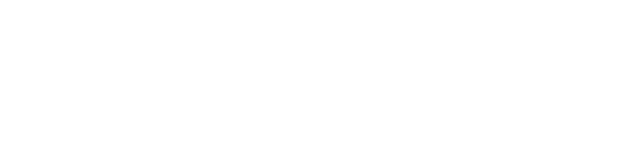
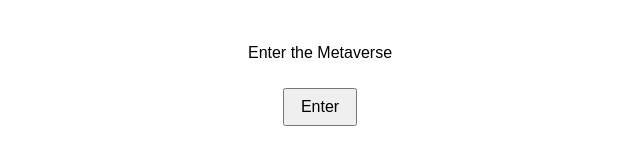
Before and after one commit to acciojob/enter-metaverse-mehabubi-meh, a website: page main.html in a window 1280 px wide. Shown: the whole page, without its empty margins (320-960 px from the left). Drawn offline with Linux system fonts and the light colour scheme.

Commit message:
created a submission

```diff
--- a/main.html
+++ b/main.html
@@ -1,16 +1,13 @@
 <!DOCTYPE html>
-
 <html>
-
 <head>
   <link rel="stylesheet" href="styles.css">
 </head>
-
 <body>
   <!-- the entire body must be written by student -->
-    <script type="text/javascript" src="./script.js">
-</script>
+  <p id="status">Enter the Metaverse</p>
+  <button id="enterBtn">Enter</button>
 
+  <script type="text/javascript" src="./script.js"></script>
 </body>
-
 </html>
--- a/script.js
+++ b/script.js
@@ -1 +1,10 @@
 //your JS code here. If required.
+// your JS code here. If required.
+document.getElementById("enterBtn").addEventListener("click", function () {
+  const statusPara = document.getElementById("status");
+
+  const h1 = document.createElement("h1");
+  h1.textContent = "Entered Metaverse";
+
+  statusPara.replaceWith(h1);
+});
--- a/styles.css
+++ b/styles.css
@@ -1 +1,13 @@
 /*  your css code here. If applicable */
+/* your css code here. If applicable */
+body {
+  font-family: Arial, sans-serif;
+  padding: 20px;
+  text-align: center;
+}
+
+button {
+  margin-top: 10px;
+  padding: 8px 16px;
+  font-size: 16px;
+}
```
Lines whose indentation alone changed are shown as unchanged.
